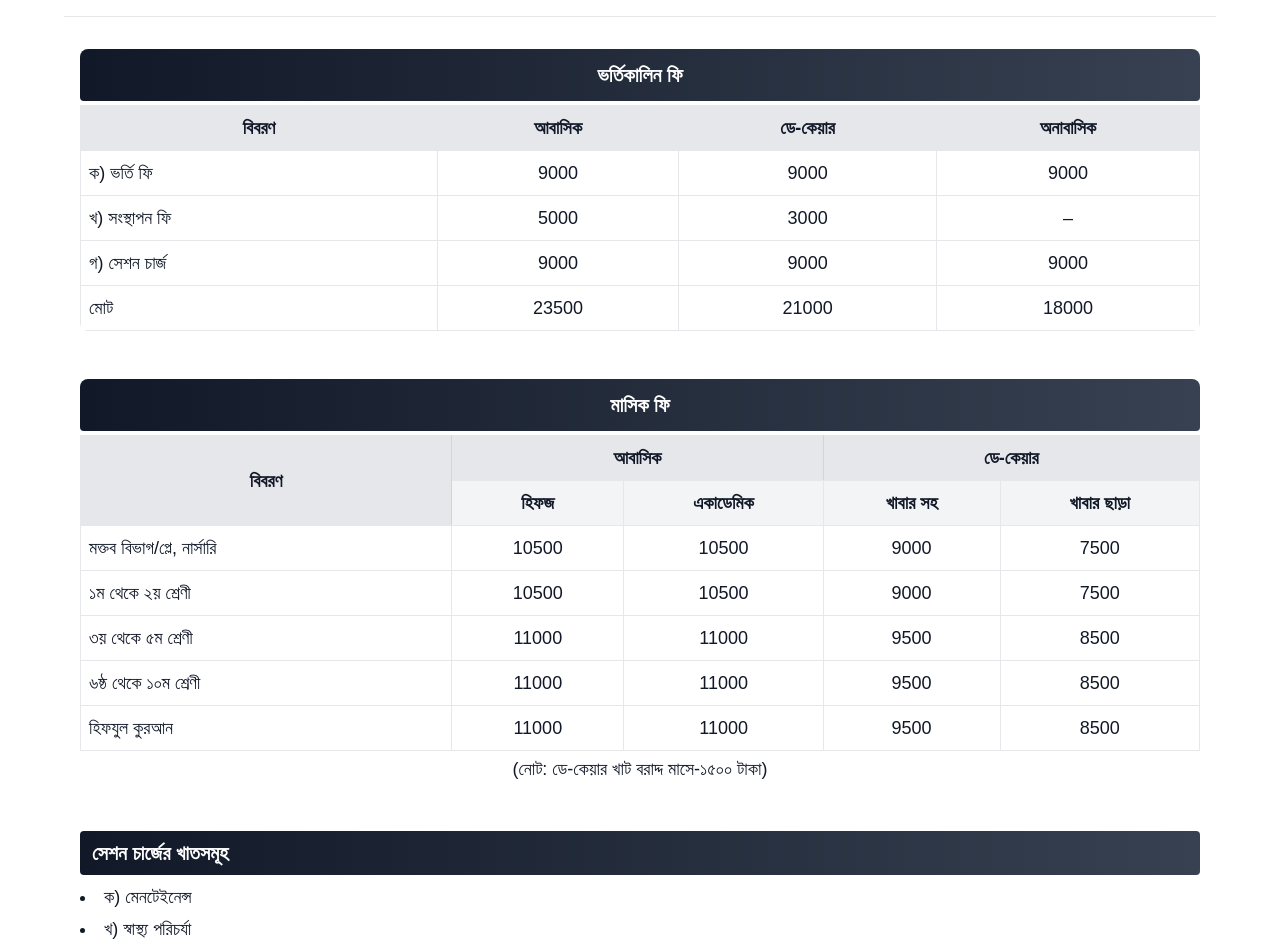
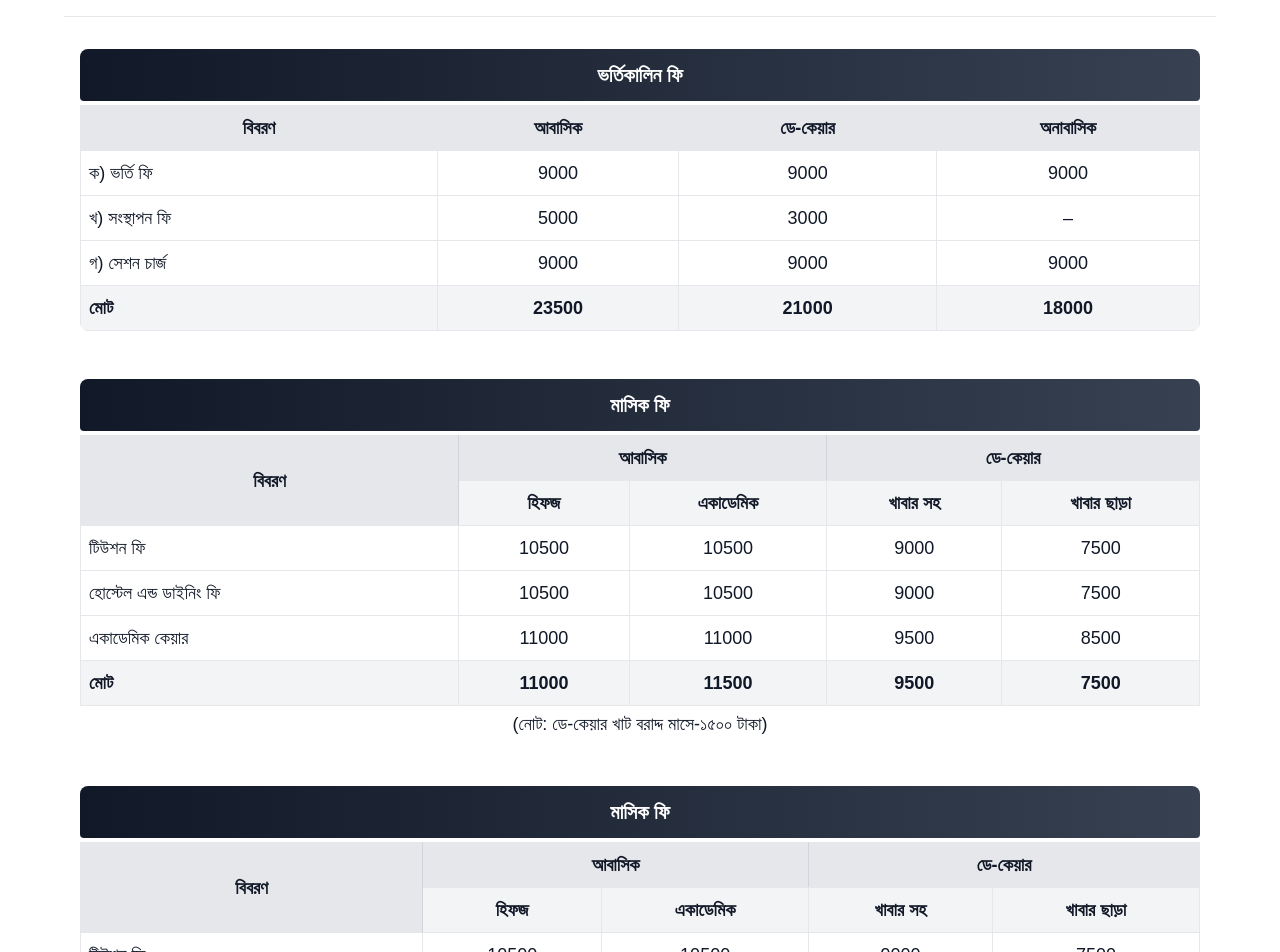
Before and after one commit to arifbillah0156/DAMM, a Next.js app: page /AdmissionFee in a window 1280 px wide. Shown: the top 952 px of the page. Built offline with nearby package versions, Linux system fonts and the light colour scheme; a web font is replaced by a local one.

Commit message:
editaf4a56s4qw4a

```diff
--- a/app/AdmissionFee/page.jsx
+++ b/app/AdmissionFee/page.jsx
@@ -30,7 +30,7 @@ export default function AdmissionFees() {
                         ].map(([title, res, nonres, daycare], idx) => (
                             <tr
                                 key={idx}
-                                className={idx === 4 ? "bg-gray-100 font-semibold" : ""}
+                                className={idx === 3 ? "bg-gray-100 font-semibold" : ""}
                             >
                                 <td className="border p-2">{title}</td>
                                 <td className="border p-2 text-center">{res}</td>
@@ -64,7 +64,48 @@ export default function AdmissionFees() {
                     </thead>
                     <tbody>
                         {[
-                            ["মক্তব বিভাগ/প্লে, নার্সারি", 10500, 10500, 9000, 7500],
+                            ["টিউশন ফি", 10500, 10500, 9000, 7500],
+                            ["হোস্টেল এন্ড ডাইনিং ফি", 10500, 10500, 9000, 7500],
+                            ["একাডেমিক কেয়ার", 11000, 11000, 9500, 8500],
+                            ["মোট", 11000, 11500, 9500, 7500],
+                        ].map(([label, hifz, academic, mealWith, mealWithout], idx) => (
+                            <tr key={idx}
+                                className={idx === 3 ? "bg-gray-100 font-semibold" : ""}>
+                                <td className="border p-2">{label}</td>
+                                <td className="border p-2 text-center">{hifz}</td>
+                                <td className="border p-2 text-center">{academic}</td>
+                                <td className="border p-2 text-center">{mealWith}</td>
+                                <td className="border p-2 text-center">{mealWithout}</td>
+                            </tr>
+                        ))}
+                    </tbody>
+                </table>
+                <p className="text-center mt-1">(নোট: ডে-কেয়ার খাট বরাদ্দ মাসে-১৫০০ টাকা)</p>
+            </div>
+
+
+            {/* আবাসন ও খাবার খরচ */}
+            <div className="overflow-x-auto mb-12 rounded-lg">
+                <h3 className="text-xl font-semibold mb-1 bg-gradient-to-r from-gray-900 to-gray-700 text-white py-3 rounded text-center">
+                    মাসিক ফি
+                </h3>
+                <table className="table-auto w-full border border-gray-300">
+                    <thead>
+                        <tr className="bg-gray-200">
+                            <th rowSpan="2" className="border p-2 text-center align-middle border-r-gray-300">বিবরণ</th>
+                            <th colSpan="2" className="border p-2 text-center border-r-gray-300">আবাসিক</th>
+                            <th colSpan="2" className="border p-2 text-center">ডে-কেয়ার</th>
+                        </tr>
+                        <tr className="bg-gray-100">
+                            <th className="border p-2 text-center">হিফজ</th>
+                            <th className="border p-2 text-center">একাডেমিক</th>
+                            <th className="border p-2 text-center">খাবার সহ</th>
+                            <th className="border p-2 text-center">খাবার ছাড়া</th>
+                        </tr>
+                    </thead>
+                    <tbody>
+                        {[
+                            ["টিউশন ফি", 10500, 10500, 9000, 7500],
                             ["১ম থেকে ২য় শ্রেণী", 10500, 10500, 9000, 7500],
                             ["৩য় থেকে ৫ম শ্রেণী", 11000, 11000, 9500, 8500],
                             ["৬ষ্ঠ থেকে ১০ম শ্রেণী", 11000, 11000, 9500, 8500],
```
